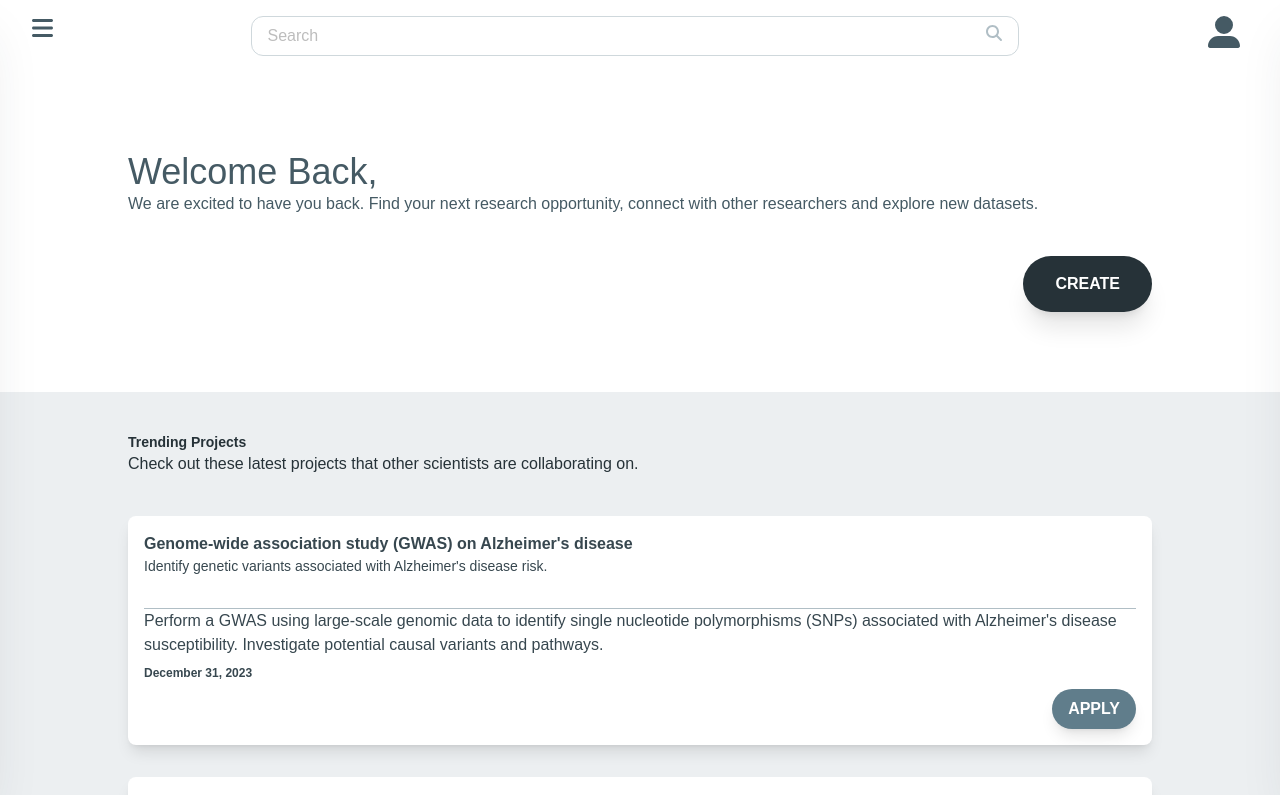
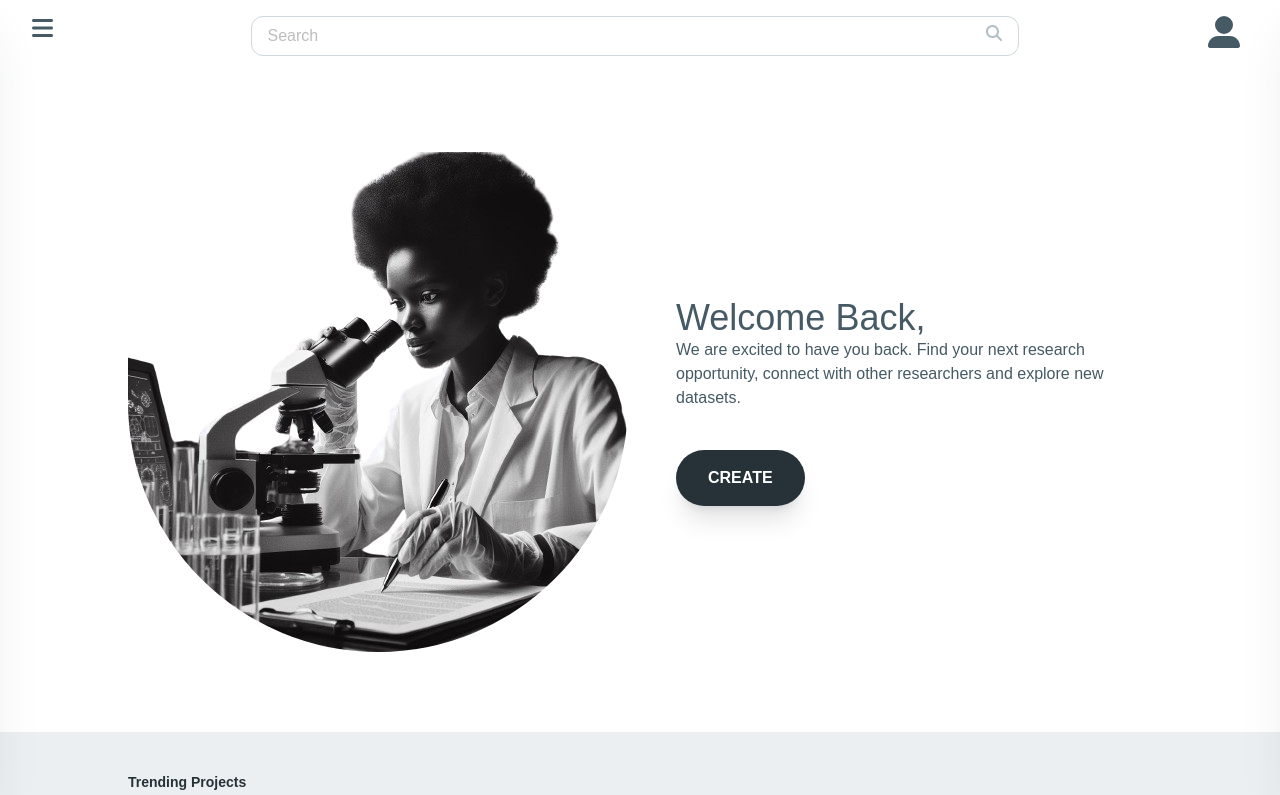
Before and after one commit to MillicentMalinga/afromics, a React (Create React App) app: page /researchers in a window 1280 px wide. Shown: the top 795 px of the page. Built offline with nearby package versions, Linux system fonts and the light colour scheme.

Commit message:
Updating research dashboard

```diff
--- a/src/components/CreateMenu.jsx
+++ b/src/components/CreateMenu.jsx
@@ -2,9 +2,7 @@ import {
     Popover,
     PopoverHandler,
     PopoverContent,
-    Avatar,
-    Button,
-    Typography,
+
     List,
     ListItem,
     ListItemPrefix,
@@ -12,7 +10,7 @@ import {
   import { Link } from "react-router-dom";
 
   import { FontAwesomeIcon } from "@fortawesome/react-fontawesome";
-  import { faBlog, faBriefcase, faFile, faPlus } from "@fortawesome/free-solid-svg-icons";
+  import { faBlog, faBriefcase, faFile,  } from "@fortawesome/free-solid-svg-icons";
 
   export default function CreateMenu() {
     return (
@@ -22,7 +20,7 @@ import {
 
             CREATE</button>
         </PopoverHandler>
-        <PopoverContent className="w-72">
+        <PopoverContent className="w-72 bg-blue-gray-200">
           <List className="p-0 font-body-plex">
             <Link to="datasets/new" className="text-initial font-medium text-blue-gray-500">
               <ListItem>
--- a/src/components/Researchers.jsx
+++ b/src/components/Researchers.jsx
@@ -4,6 +4,8 @@ import {faUser, faHome, faDatabase, faGear,  faFile, faComment, faBriefcase, faB
 import Search from './Search'
 import CreateMenu from './CreateMenu'
 import TrendingOrgs from './TrendingOrgs'
+import Woman from '../assets/images/woman-research-removebg-preview.png'
+
 
 
 const data = [
@@ -82,14 +84,24 @@ function Researchers() {
     </div>
 
     <div className='flex flex-col place-content-center my-10 lg:py-10 sm:py-10'>
-      <div className='w-4/5 mx-auto flex flex-col'>
-        <h1 className='font-body-plex lg:text-4xl sm:text-2xl '>Welcome Back, </h1>
+
+      <div className='w-4/5 mx-auto flex flex-col gap-4'>
+        <div className='flex lg:flex-row sm:flex-col gap-8'>
+          <img src={Woman} alt="" className='lg:w-2/3 sm:w-full rounded-b-full' />
+          <div className='self-center mx-4'>
+          <h1 className='font-body-plex lg:text-4xl sm:text-2xl'>Welcome Back, </h1>
         <p className="font-body-plex">
           We are excited to have you back. Find your next research opportunity, connect with other researchers and explore new datasets.
         </p>
-        <div  className="self-end">
         <CreateMenu />
+          </div>
+          <div  className="">
+
         </div>
+        </div>
+
+
+
 
       </div>
     </div>
```
Also changed, not shown: src/assets/images/dna.gif (added).
